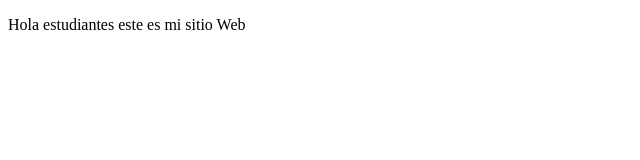
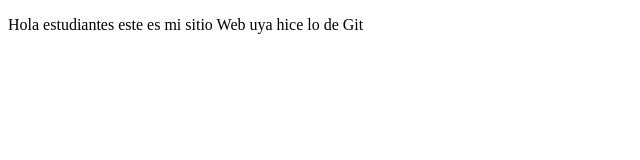
Before and after one commit to adri169b1/proyectoDemoCursoPrework, a plain HTML site: page index.html in a window 1280 px wide. Shown: the whole page, without its empty margins (0-640 px from the left). Drawn offline with Linux system fonts and the light colour scheme.

Commit message:
second commit

```diff
--- a/index.html
+++ b/index.html
@@ -7,6 +7,6 @@
     <title>Hola mundo</title>
 </head>
 <body>
-    <p>Hola estudiantes este es mi sitio Web</p>
+    <p>Hola estudiantes este es mi sitio Web uya hice lo de Git</p>
 </body>
 </html>
```
